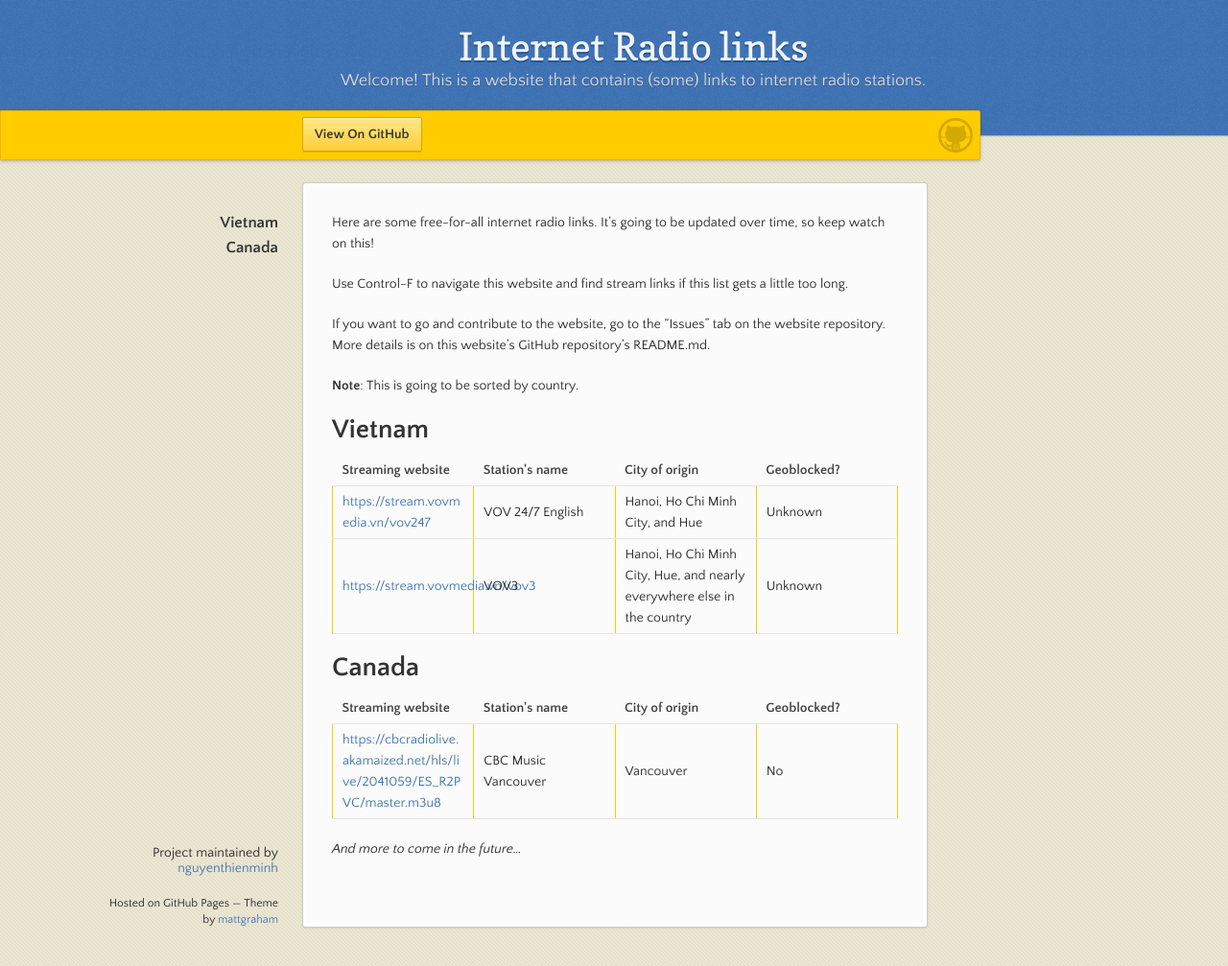
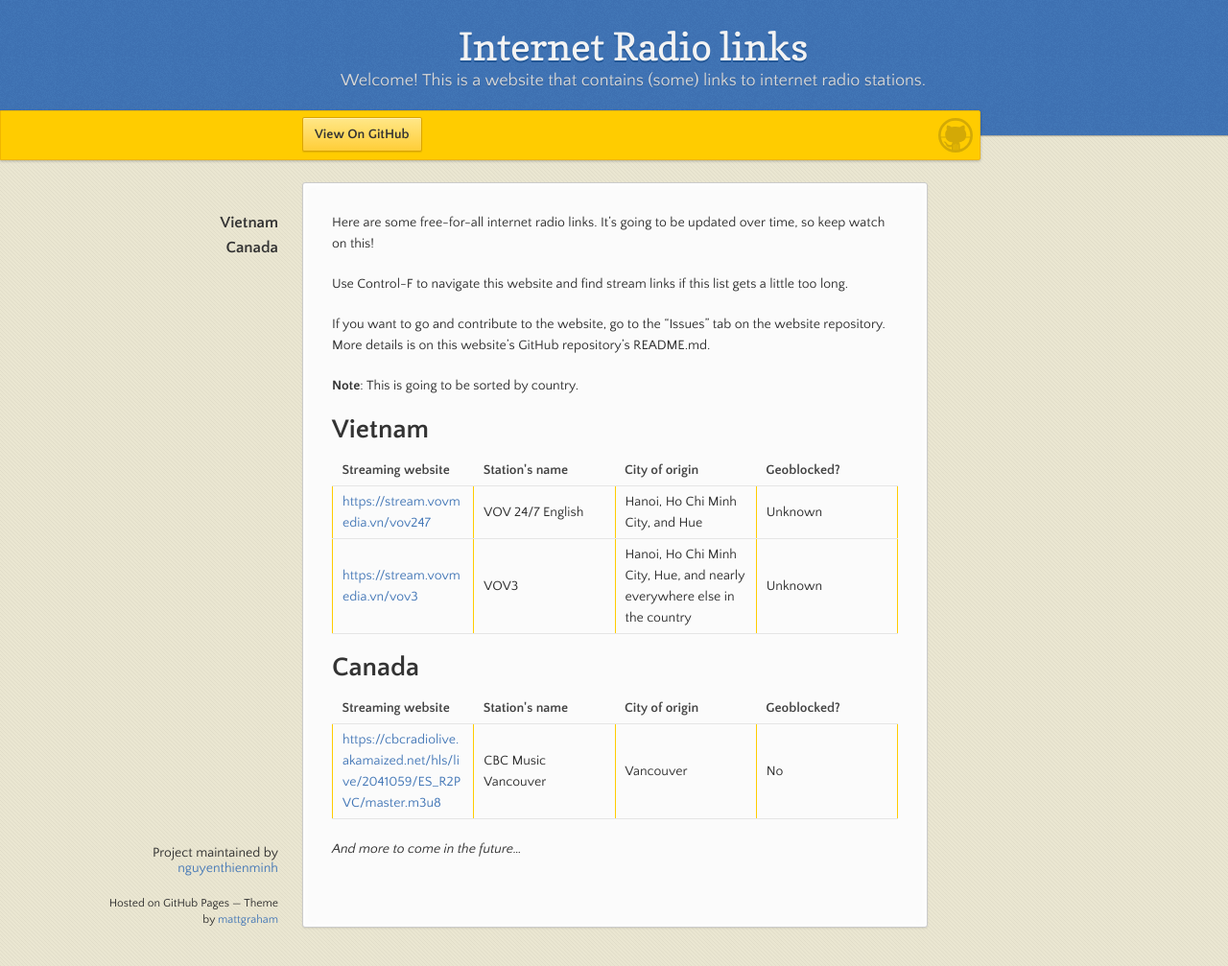
Before and after one commit to nguyenthienminh/internet-radio-repositories, a Jekyll site: the page built from index.md, in a window 1280 px wide and 1007 px high. Shown: the whole window at 96% size. Built offline with Jekyll 4.4.1, drawn with Linux system fonts in a browser that asks for light colours.

Commit message:
Deleting unnesecary pages and adding convienience CSS properties

```diff
--- a/_sass/jekyll-theme-leap-day.scss
+++ b/_sass/jekyll-theme-leap-day.scss
@@ -51,6 +51,7 @@ a {
   color:#4276b6;
   font-weight:400;
   text-decoration:none;
+  overflow-wrap: break-word
 }
 
 a small {
@@ -58,6 +59,7 @@ a small {
   color:#666;
   margin-top:-0.6em;
   display:block;
+  overflow-wrap: break-word
 }
 
 ul{
@@ -128,6 +130,7 @@ kbd {
 table {
   width:100%;
   border-collapse:collapse;
+  table-layout:fixed;
 }
 
 th {
--- a/index.md
+++ b/index.md
@@ -11,13 +11,13 @@ If you want to go and contribute to the website, go to the "Issues" tab on the w
 **Note**: This is going to be sorted by country.
 
 <h1>Vietnam</h1>
-<table style="table-layout:fixed">
+<table>
   <th>Streaming website</th>
   <th>Station's name</th>
   <th>City of origin</th>
   <th>Geoblocked?</th>
   <tr>
-    <td><a style="overflow-wrap: break-word" href="https://stream.vovmedia.vn/vov247">https://stream.vovmedia.vn/vov247</a></td>
+    <td><a href="https://stream.vovmedia.vn/vov247">https://stream.vovmedia.vn/vov247</a></td>
     <td>VOV 24/7 English</td>
     <td>Hanoi, Ho Chi Minh City, and Hue</td>
     <td>Unknown</td>
@@ -30,13 +30,13 @@ If you want to go and contribute to the website, go to the "Issues" tab on the w
   </tr>
 </table>
 <h1>Canada</h1>
-<table style="table-layout:fixed">
+<table>
   <th>Streaming website</th>
   <th>Station's name</th>
   <th>City of origin</th>
   <th>Geoblocked?</th>
   <tr>
-    <td><a style="overflow-wrap: break-word" href="https://cbcradiolive.akamaized.net/hls/live/2041059/ES_R2PVC/master.m3u8">https://cbcradiolive.akamaized.net/hls/live/2041059/ES_R2PVC/master.m3u8</a></td>
+    <td><a href="https://cbcradiolive.akamaized.net/hls/live/2041059/ES_R2PVC/master.m3u8">https://cbcradiolive.akamaized.net/hls/live/2041059/ES_R2PVC/master.m3u8</a></td>
     <td>CBC Music Vancouver</td>
     <td>Vancouver</td>
     <td>No</td>
```
Also changed, not shown: another-page.md (deleted, +0 -9 lines).
